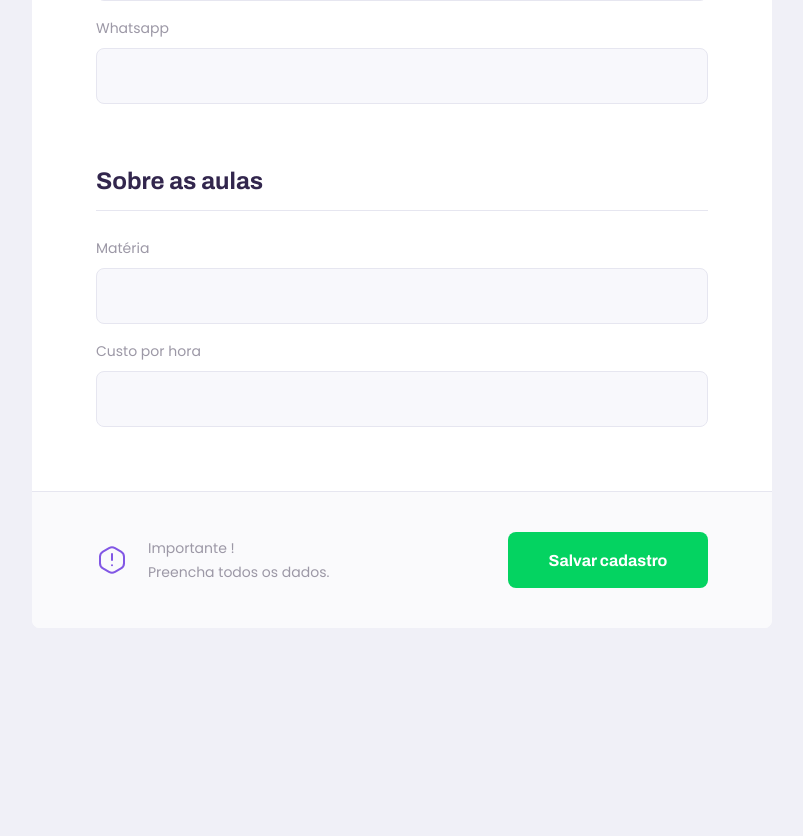
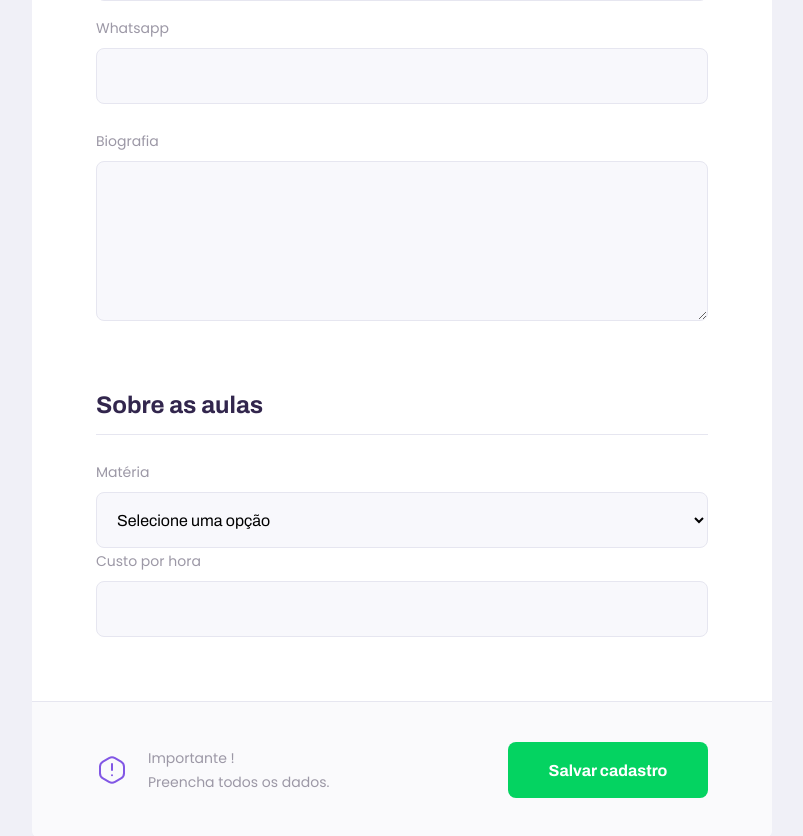
Before and after one commit to ndressaa/Proffy, a React (Create React App) app: page /give-classes in a window 1280 px wide. Shown: the part 630-1466 px from the top of the page, without its empty margins (238-1041 px from the left). Before the commit the page ends 1258 px from the top, so only its background shows below. Built offline with nearby package versions, Linux system fonts and the light colour scheme.

Commit message:
Versão 1.0 | Estilos dos campos dos formulários

```diff
--- /dev/null
+++ b/src/components/Select/index.tsx
@@ -0,0 +1,31 @@
+import React, { SelectHTMLAttributes } from 'react';
+
+import './styles.css';
+
+interface SelectProps extends SelectHTMLAttributes<HTMLSelectElement> {
+    name: string;
+    label: string;
+    options: Array<{
+        value: string;
+        label: string;
+    }>;
+}
+
+const Select: React.FC<SelectProps> = ({ name, label, options, ...rest }) => {
+    return (
+        <div className="select-block">
+            <label htmlFor={name}>{label}</label>
+            <select id={name} {...rest}>
+                <option value="" disabled selected hidden>
+                    Selecione uma opção
+                </option>
+
+                {options.map(option => {
+                    return <option key={option.value} value={option.value}>{option.label}</option>
+                })}
+            </select>
+        </div>
+    );
+}
+
+export default Select;
--- /dev/null
+++ b/src/components/Select/styles.css
@@ -0,0 +1,34 @@
+.select-block {
+    position: relative;
+}
+
+.select-block + .select-block {
+    margin-top: 1.4rem;
+}
+
+.select-block label {
+    font-size: 1.4rem;
+}
+
+.select-block select {
+    width: 100%;
+    height: 5.6rem;
+    margin-top: 0.8rem;
+    border-radius: 0.8rem;
+    background: var(--color-input-background);
+    border: 1px solid var(--color-line-in-white);
+    outline: 0;
+    padding: 0 1.6rem;
+    font: 1.6rem Archivo;
+}
+
+.select-block:focus-within::after {
+    width: calc(100% - 3.2rem);
+    height: 2px;
+    content: '';
+    background: var(--color-primary-light);
+    position: absolute;
+    left: 1.6rem;
+    right: 1.6rem;
+    bottom: 0;
+}
--- /dev/null
+++ b/src/components/Textarea/index.tsx
@@ -0,0 +1,19 @@
+import React, { TextareaHTMLAttributes } from 'react';
+
+import './styles.css';
+
+interface TextareaProps extends TextareaHTMLAttributes<HTMLTextAreaElement> {
+    name: string;
+    label: string;
+}
+
+const Textarea: React.FC<TextareaProps> = ({ name, label, ...rest }) => {
+    return (
+        <div className="textarea-block">
+            <label htmlFor={name}>{label}</label>
+            <textarea id={name} {...rest}/>
+        </div>
+    );
+}
+
+export default Textarea;
--- /dev/null
+++ b/src/components/Textarea/styles.css
@@ -0,0 +1,36 @@
+.textarea-block {
+    position: relative;
+}
+
+.textarea-block + .textarea-block {
+    margin-top: 1.4rem;
+}
+
+.textarea-block label {
+    font-size: 1.4rem;
+}
+
+.textarea-block textarea {
+    width: 100%;
+    height: 16rem;
+    min-height: 8rem;
+    margin-top: 0.8rem;
+    border-radius: 0.8rem;
+    background: var(--color-input-background);
+    border: 1px solid var(--color-line-in-white);
+    outline: 0;
+    resize: vertical;
+    padding: 1.2rem 1.6rem;
+    font: 1.6rem Archivo;
+}
+
+.textarea-block:focus-within::after {
+    width: calc(100% - 3.2rem);
+    height: 2px;
+    content: '';
+    background: var(--color-primary-light);
+    position: absolute;
+    left: 1.6rem;
+    right: 1.6rem;
+    bottom: 8px;
+}
--- a/src/pages/TeacherForm/index.tsx
+++ b/src/pages/TeacherForm/index.tsx
@@ -2,6 +2,8 @@
 
 import PageHeader from '../../components/PageHeader';
 import Input from '../../components/Input';
+import Textarea from '../../components/Textarea';
+import Select from '../../components/Select';
 
 import warningIcon from '../../assets/images/icons/warning.svg';
 
@@ -23,12 +25,29 @@
                     <Input name="name" label="Nome completo"/>
                     <Input name="avatar" label="Avatar"/>
                     <Input name="whatsapp" label="Whatsapp"/>
+                    <Textarea name="bio" label="Biografia"/>
                 </fieldset>
 
                 <fieldset>
                     <legend>Sobre as aulas</legend>
 
-                    <Input name="subject" label="Matéria"/>
+                    <Select
+                        name="subject"
+                        label="Matéria"
+                        options={[
+                            { value: 'Artes', label: 'Artes'},
+                            { value: 'Biologia', label: 'Biologia'},
+                            { value: 'Ciências', label: 'Ciências'},
+                            { value: 'Educação Física', label: 'Educação Física'},
+                            { value: 'Física', label: 'Física'},
+                            { value: 'Geografia', label: 'Geografia'},
+                            { value: 'História', label: 'História'},
+                            { value: 'Matemática', label: 'Matemática'},
+                            { value: 'Português', label: 'Português'},
+                            { value: 'Química', label: 'Química'},
+                        ]}
+                    />
+
                     <Input name="cost" label="Custo por hora"/>
                 </fieldset>
 
--- a/src/pages/TeacherForm/styles.css
+++ b/src/pages/TeacherForm/styles.css
@@ -36,6 +36,11 @@
     width: 100%;
     padding-bottom: 1.6rem;
     border-bottom: 1px solid var(--color-line-in-white);
+}
+
+#page-teacher-form main fieldset .input-block + .textarea-block,
+#page-teacher-form main fieldset .select-block + .textarea-block {
+    margin-top: 2.4rem;
 }
 
 #page-teacher-form main label {
--- a/src/pages/TeacherList/index.tsx
+++ b/src/pages/TeacherList/index.tsx
@@ -3,6 +3,7 @@
 import PageHeader from '../../components/PageHeader';
 import TeacherItem from '../../components/TeacherItem';
 import Input from '../../components/Input';
+import Select from '../../components/Select';
 
 import './styles.css';
 
@@ -11,8 +12,37 @@
         <div id="page-teacher-list" className="container">
             <PageHeader title="Estes são os proffys disponíveis:">
                 <form id="search-teachers">
-                    <Input name="subject" label="Matéria"/>
-                    <Input name="week_day" label="Dia da semana"/>
+                    <Select
+                        name="subject"
+                        label="Matéria"
+                        options={[
+                            { value: 'Artes', label: 'Artes'},
+                            { value: 'Biologia', label: 'Biologia'},
+                            { value: 'Ciências', label: 'Ciências'},
+                            { value: 'Educação Física', label: 'Educação Física'},
+                            { value: 'Física', label: 'Física'},
+                            { value: 'Geografia', label: 'Geografia'},
+                            { value: 'História', label: 'História'},
+                            { value: 'Matemática', label: 'Matemática'},
+                            { value: 'Português', label: 'Português'},
+                            { value: 'Química', label: 'Química'},
+                        ]}
+                    />
+
+                    <Select
+                        name="week_day"
+                        label="Dia da semana"
+                        options={[
+                            { value: '0', label: 'Domingo'},
+                            { value: '1', label: 'Segunda-feira'},
+                            { value: '2', label: 'Terça-feira'},
+                            { value: '3', label: 'Quarta-feira'},
+                            { value: '4', label: 'Quinta-feira'},
+                            { value: '5', label: 'Sexta-feira'},
+                            { value: '6', label: 'Sábado'},
+                        ]}
+                    />
+
                     <Input type="time" name="time" label="Hora"/>
                 </form>
             </PageHeader>
--- a/src/pages/TeacherList/styles.css
+++ b/src/pages/TeacherList/styles.css
@@ -29,7 +29,8 @@
         bottom: -28px;
     }
 
-    #search-teachers .input-block + .input-block {
+    #search-teachers .input-block + .input-block,
+    #search-teachers .select-block + .select-block {
         margin-top: 0;
     }
 
```
